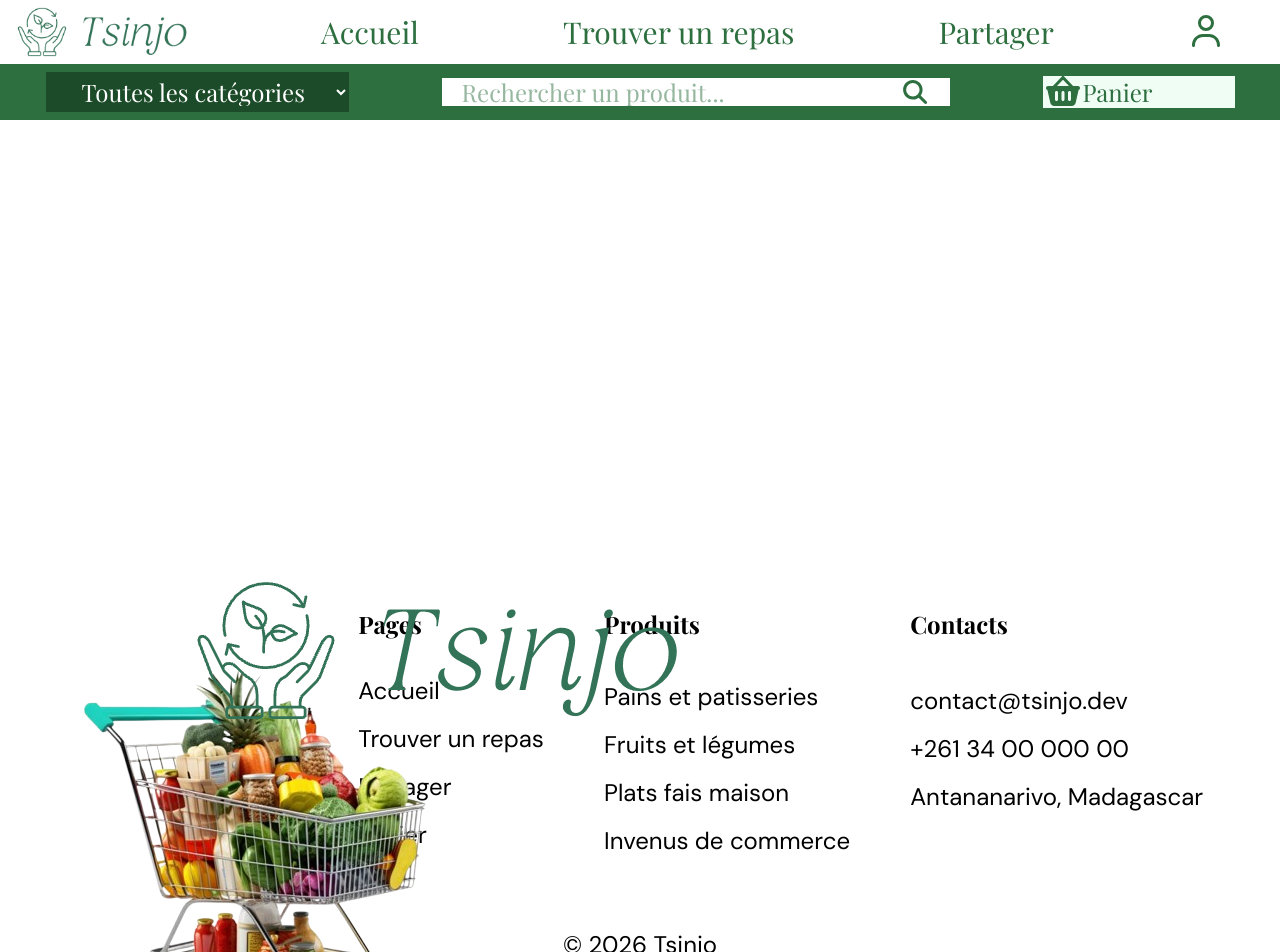
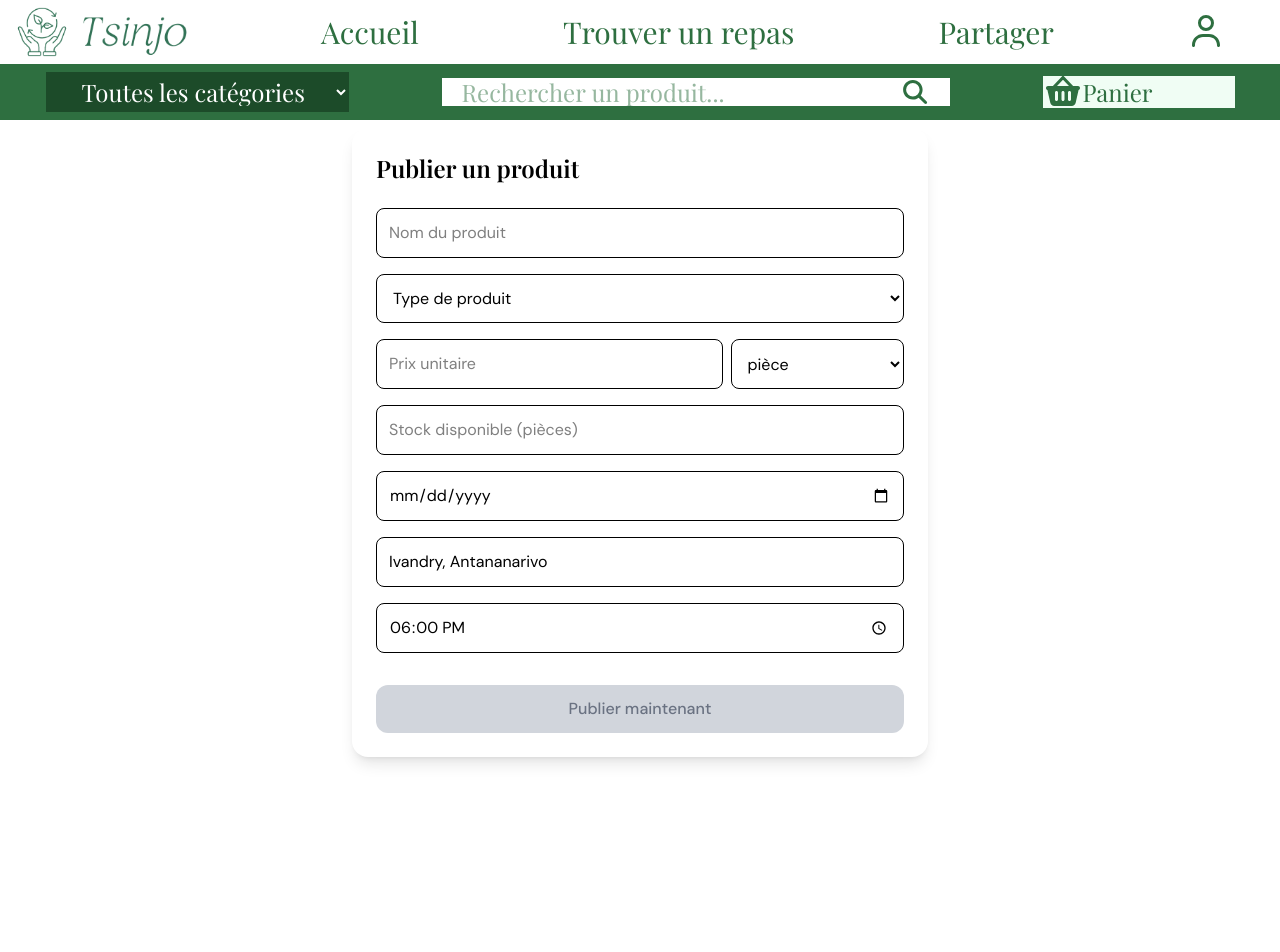
Before and after one commit to ItokianaRAKT/anti-gaspillage, a React (Vite) app: page /Partager in a window 1280 px wide. Shown: the top 952 px of the page. Built offline with nearby package versions, Linux system fonts and the light colour scheme.

Commit message:
feat: modification style types

```diff
--- a/src/components/Navbar.tsx
+++ b/src/components/Navbar.tsx
@@ -1,5 +1,5 @@
 import { FontAwesomeIcon } from "@fortawesome/react-fontawesome"
-import { faUser,  } from "@fortawesome/free-regular-svg-icons";
+import { faUser } from "@fortawesome/free-regular-svg-icons";
 import { faShoppingBasket, faMagnifyingGlass } from "@fortawesome/free-solid-svg-icons";
 import logo from '../assets/logo/logo-dark-transparent.png';
 import { Link } from "react-router-dom";
@@ -36,7 +36,7 @@ function Navbar() {
                     placeholder="Rechercher un produit..."
                     className="outline-none w-full font-titre"
                   />
-                <FontAwesomeIcon icon={faMagnifyingGlass} className=" "/>
+                <FontAwesomeIcon icon={faMagnifyingGlass} />
             </div>
 
               <Link to="/Panier" className="flex bg-green-50 w-[15%] text-[#2E6F40]">
--- a/src/components/footer.tsx
+++ b/src/components/footer.tsx
@@ -1,38 +1,26 @@
-import caddie from "../assets/caddie.png"
+import { FontAwesomeIcon } from "@fortawesome/react-fontawesome"
+import { faTwitter, faFacebook, faInstagram } from "@fortawesome/free-brands-svg-icons"
 import logo from "../assets/logo/logo-dark-transparent.png"
+import { Link } from "react-router-dom";
 const Footer = () => {
     return (
-        <section className="mt-[70vh] w-full flex flex-col relative ">
-
-                <img src={caddie} alt="caddie" className="absolute pt-[3%]  -ml-[n5%]"/>
-                <img src={logo} alt="logo Tsinjo" className="absolute pl-[15%]"/>
-
-                    <div className="flex w-full justify-end  gap-[5%] pr-[6%] text-2xl pt-[5vh]">
-                        <div className="flex flex-col leading-[200%]">
-                            <p className="font-titre font-bold pb-[10%]">Pages</p>
-                            <a href="#">Accueil</a>
-                            <a href="#">Trouver un repas</a>
-                            <a href="#">Partager</a>
-                            <a href="#">Panier</a>
-                        </div>
-
-                        <div className="flex flex-col leading-[200%]">
-                            <p className="font-titre font-bold pb-[10%]">Produits</p>
-                            <a href="#">Pains et patisseries</a>
-                            <a href="#">Fruits et légumes</a>
-                            <a href="#">Plats fais maison</a>
-                            <a href="#">Invenus de commerce</a>
-                        </div>
-
-                        <div className="flex flex-col leading-[200%]">
-                            <p className="font-titre font-bold pb-[10%]">Contacts</p>
-                            <p>contact@tsinjo.dev</p>
-                            <p>+261 34 00 000 00</p>
-                            <p>Antananarivo, Madagascar</p>
-                        </div>
-                    </div>
-
-                    <p className="text-center text-2xl pt-[5%]" >© 2026 Tsinjo</p>
+        <section className="mt-[70vh] w-full flex flex-col bg-green-50 items-center">
+            <div className="flex items-center justify-between w-[90%] text-2xl pb-[1%] border-b">
+                <div className="flex gap-[1vw]">
+                    <FontAwesomeIcon icon={faTwitter} className="text-[3vh]" />
+                    <FontAwesomeIcon icon={faFacebook} className="text-[3vh]" />
+                    <FontAwesomeIcon icon={faInstagram} className="text-[3vh]" />
+                </div>
+                <img src={logo} alt="logo Tsinjo" className="w-[15vw]"/>
+                <p>tsinjo@contact.dev</p>
+            </div>
+            <div className="flex justify-center gap-[7vw] text-2xl font-semibold pt-[2%]">
+                <Link to="/" className="font-titre">Accueil</Link>
+                <Link to="/Trouver" className="font-titre">Trouver un repas</Link>
+                <Link to="/Partager" className="font-titre">Partager</Link>
+                <Link to="/Panier" className="font-titre">Panier</Link>
+            </div>
+                <p className="text-center text-xl pt-[3%]" >Copyright © 2026.Tsinjo. All rights reserved</p>
         </section>
     )
 }
--- /dev/null
+++ b/src/components/formPub.tsx
@@ -0,0 +1,146 @@
+import { useState } from "react";
+
+const units = [
+  "pièce",
+  "pack",
+  "kg",
+  "litre",
+  "barquette",
+  "lot",
+  "portion",
+];
+
+ function PublishProductForm() {
+  const defaultAddress = "Ivandry, Antananarivo";
+  const defaultPickupTime = "18:00";
+
+  const [form, setForm] = useState({
+    name: "",
+    type: "",
+    price: "",
+    unit: "pièce",
+    stock: "",
+    expiryDate: "",
+    address: defaultAddress,
+    pickupTime: defaultPickupTime,
+  });
+
+  const handleChange = (e: React.ChangeEvent<HTMLInputElement | HTMLSelectElement>) => {
+    setForm({ ...form, [e.target.name]: e.target.value });
+  };
+
+  const isValid =
+    form.name &&
+    form.type &&
+    form.price &&
+    form.stock &&
+    form.expiryDate;
+
+  return (
+    <div className="max-w-xl mt-[10%] mx-auto p-6 bg-white rounded-2xl shadow-lg ">
+      <h2 className="text-2xl font-semibold mb-6">Publier un produit</h2>
+
+      <div className="flex flex-col gap-4">
+
+        {/* Nom */}
+        <input
+          type="text"
+          name="name"
+          placeholder="Nom du produit"
+          value={form.name}
+          onChange={handleChange}
+          className="border rounded-lg p-3 focus:outline-none focus:ring-2 focus:ring-black"
+        />
+
+        {/* Type */}
+        <select
+          name="type"
+          value={form.type}
+          onChange={handleChange}
+          className="border rounded-lg p-3 focus:outline-none focus:ring-2 focus:ring-black"
+        >
+          <option value="">Type de produit</option>
+          <option>Pain & pâtisserie</option>
+          <option>Fruits & légumes</option>
+          <option>Plats faits maison</option>
+          <option>Produits laitiers</option>
+          <option>Épicerie</option>
+          <option>Autre</option>
+        </select>
+
+        {/* Prix + unité */}
+        <div className="flex gap-2">
+          <input
+            type="number"
+            name="price"
+            placeholder="Prix unitaire"
+            value={form.price}
+            onChange={handleChange}
+            className="border rounded-lg p-3 w-2/3 focus:outline-none focus:ring-2 focus:ring-black"
+          />
+
+          <select
+            name="unit"
+            value={form.unit}
+            onChange={handleChange}
+            className="border rounded-lg p-3 w-1/3 focus:outline-none focus:ring-2 focus:ring-black"
+          >
+            {units.map((unit) => (
+              <option key={unit}>{unit}</option>
+            ))}
+          </select>
+        </div>
+
+        {/* Stock */}
+        <input
+          type="number"
+          name="stock"
+          placeholder={`Stock disponible (${form.unit}${form.unit === "pièce" ? "s" : ""})`}
+          value={form.stock}
+          onChange={handleChange}
+          className="border rounded-lg p-3 focus:outline-none focus:ring-2 focus:ring-black"
+        />
+
+        {/* Date limite */}
+        <input
+          type="date"
+          name="expiryDate"
+          value={form.expiryDate}
+          onChange={handleChange}
+          className="border rounded-lg p-3 focus:outline-none focus:ring-2 focus:ring-black"
+        />
+
+        {/* Adresse */}
+        <input
+          type="text"
+          name="address"
+          value={form.address}
+          onChange={handleChange}
+          className="border rounded-lg p-3 focus:outline-none focus:ring-2 focus:ring-black"
+        />
+
+        {/* Heure limite */}
+        <input
+          type="time"
+          name="pickupTime"
+          value={form.pickupTime}
+          onChange={handleChange}
+          className="border rounded-lg p-3 focus:outline-none focus:ring-2 focus:ring-black"
+        />
+
+        {/* Bouton */}
+        <button
+          disabled={!isValid}
+          className={`mt-4 p-3 rounded-xl font-medium transition
+          ${isValid
+            ? "bg-black text-white hover:opacity-90"
+            : "bg-gray-300 text-gray-500 cursor-not-allowed"}`}
+        >
+          Publier maintenant
+        </button>
+
+      </div>
+    </div>
+  );
+}
+export default PublishProductForm
--- a/src/components/typesProduits.tsx
+++ b/src/components/typesProduits.tsx
@@ -1,38 +1,29 @@
-import pain from "../assets/pain.jpg"
-import platMaison from "../assets/platMaison.jpg"
-import fruits from "../assets/fruitsLegumes.jpg"
-import invendus from "../assets/invendus.png"
+import { FontAwesomeIcon } from "@fortawesome/react-fontawesome"
+import { faBreadSlice, faStore, faShop, faCarrot } from "@fortawesome/free-solid-svg-icons"
+import imgTypes from "../assets/lol.jpg"
 const TypesProduits = () => {
     return (
-        <section className="mt-[25%] flex flex-col ">
+        <section className="mt-[25%] flex flex-col relative ">
             <p className="text-center mb-20 text-[#2E6F40] text-5xl font-titre">Types de produits disponibles</p>
-            <div className="flex gap-[5vw] justify-evenly text-2xl ">
-                <div className="border-[0.3vh] border-[#2E6F40] w-[15vw] h-[40vh] rounded-xl">
-                    <div className="w-[13vw] aspect-square overflow-hidden rounded-xl mx-auto mt-[2vh]">
-                        <img src={pain} alt="pain et patisserie" className="w-full h-full object-cover"/>
+            <div className="flex justify-center items-center gap-[10%] text-[#1f2721]">
+                <img src={imgTypes} alt="" className="w-[35%]"/>
+                <div className="text-4xl leading-30 ">
+                    <div className="flex items-center gap-[1vw]">
+                        <FontAwesomeIcon icon={faBreadSlice} />
+                        <p>Pains et patisseries</p>
                     </div>
-                    <p className="text-center px-[1vw] mt-[2vh]">Encore frais,  juste oublié</p>
-                </div>
-
-                <div className="border-[0.3vh] border-[#6CAE75] w-[15vw] h-[40vh] rounded-xl">
-                    <div className="w-[13vw] aspect-square overflow-hidden rounded-xl mx-auto mt-[2vh]">
-                        <img src={platMaison} alt="plats fait maison" className="w-full h-full object-cover" />
+                    <div className="flex items-center gap-[1vw]">
+                        <FontAwesomeIcon icon={faShop} />
+                        <p>Plats faits maison</p>
                     </div>
-                    <p className="text-center px-[1vw] mt-[2vh]">Fait avec amour,  à partager</p>
-                </div>
-
-                <div className="border-[0.3vh] border-[#2E6F40] w-[15vw] h-[40vh] rounded-xl">
-                    <div className="w-[13vw] aspect-square overflow-hidden rounded-xl mx-auto mt-[2vh]">
-                        <img src={fruits} alt="fruits et légumes" className="w-full h-full object-cover" />
+                    <div className="flex items-center gap-[1vw]">
+                        <FontAwesomeIcon icon={faCarrot} />
+                        <p>Fruits et légumes</p>
                     </div>
-                    <p className="text-center mt-[2vh]">Imparfait dehors, <br />parfait dedans</p>
-                </div>
-
-                <div className=" w-[15vw] h-[40vh] border-[0.3vh] border-[#6CAE75] rounded-xl">
-                    <div className="w-[13vw] aspect-square overflow-hidden rounded-xl mx-auto mt-[2vh]">
-                        <img src={invendus} alt="invendus de commerce" className="w-full h-full object-cover"  />
+                    <div className="flex items-center gap-[1vw]">
+                        <FontAwesomeIcon icon={faStore} />
+                        <p>Invendus de commerce</p>
                     </div>
-                    <p className="text-center px-[1vw] mt-[2vh]">Trop bon pour finir derrière</p>
                 </div>
             </div>
         </section>
--- a/src/pages/Partager.tsx
+++ b/src/pages/Partager.tsx
@@ -1,9 +1,11 @@
 import Navbar from "../components/Navbar"
 import Footer from "../components/footer"
+import Form from "../components/formPub"
 function Partager () {
     return (
         <>
             <Navbar />
+            <Form />
             <Footer />
         </>
     )
```
Also changed, not shown: src/components/hero.tsx (+4 -4 lines), 2 other files (tests, documents, lock files or other folders).
